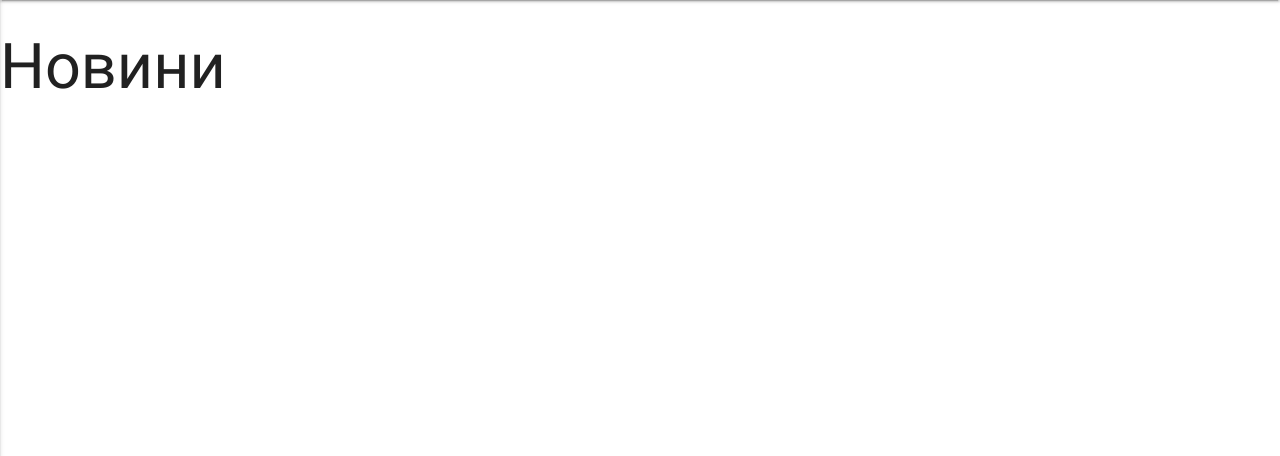
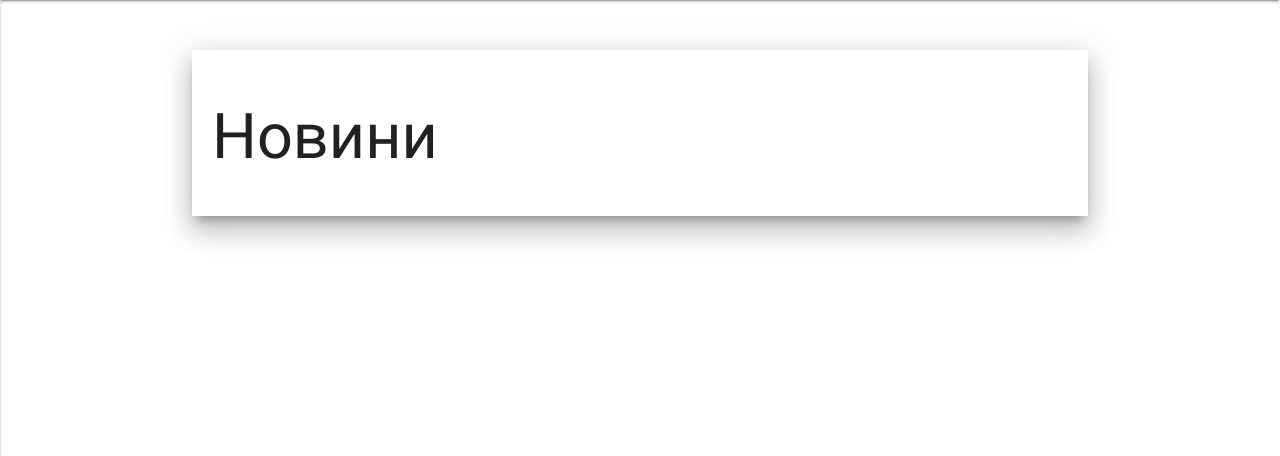
Before and after one commit to mihilbabin/sport, a Django app: template feed/templates/feed/new_list.html in a window 1280 px wide. Shown: the part 64-520 px from the top of the page. Run offline with Django 3.2, Linux system fonts and the light colour scheme; the template is opened without the code that fills it, so the values that code supplies are empty; some libraries are stand-ins or nearby versions.

Commit message:
Template improvement

```diff
--- a/feed/templates/feed/article_detail.html
+++ b/feed/templates/feed/article_detail.html
@@ -1,6 +1,9 @@
 {% extends "base.html" %}
 
 {% block content %}
+<div class="main container z-depth-5">
+
   <h1>{{ article.title }}</h1>
   <p>Views: {{ article.views}}</p>
+</div>
 {% endblock %}
--- a/feed/templates/feed/article_list.html
+++ b/feed/templates/feed/article_list.html
@@ -1,10 +1,13 @@
 {% extends "base.html" %}
 
 {% block content %}
+<div class="main container z-depth-5">
+
   <h1>Статті</h1>
   {% for article in articles_list %}
     <div class="article">
       <a href="{% url 'feed:article_detail' article.slug %}">{{ article.title }}</a>
     </div>
   {% endfor %}
+</div>
 {% endblock %}
--- a/feed/templates/feed/new_detail.html
+++ b/feed/templates/feed/new_detail.html
@@ -1,6 +1,8 @@
 {% extends "base.html" %}
 
 {% block content %}
+<div class="main container z-depth-5">
   <h1>{{ new.title }}</h1>
   <p>Views: {{ new.views}}</p>
+</div>
 {% endblock %}
--- a/feed/templates/feed/new_list.html
+++ b/feed/templates/feed/new_list.html
@@ -1,10 +1,13 @@
 {% extends "base.html" %}
 
 {% block content %}
+<div class="main container z-depth-5">
+
   <h1>Новини</h1>
   {% for new in news_list %}
     <div class="new">
       <a href="{% url 'feed:new_detail' new.slug %}">{{ new.title }}</a>
     </div>
   {% endfor %}
+</div>
 {% endblock %}
--- a/powerlifting/templates/about.html
+++ b/powerlifting/templates/about.html
@@ -1,5 +1,8 @@
 {% extends "base.html" %}
 
 {% block content %}
+<div class="main container z-depth-5">
+
   <h1>Про нас</h1>
+</div>
 {% endblock %}
--- a/powerlifting/templates/contact.html
+++ b/powerlifting/templates/contact.html
@@ -1,5 +1,8 @@
 {% extends "base.html" %}
 
 {% block content %}
+<div class="main container z-depth-5">
+
   <h1>Контакти</h1>
+</div>
 {% endblock %}
```
